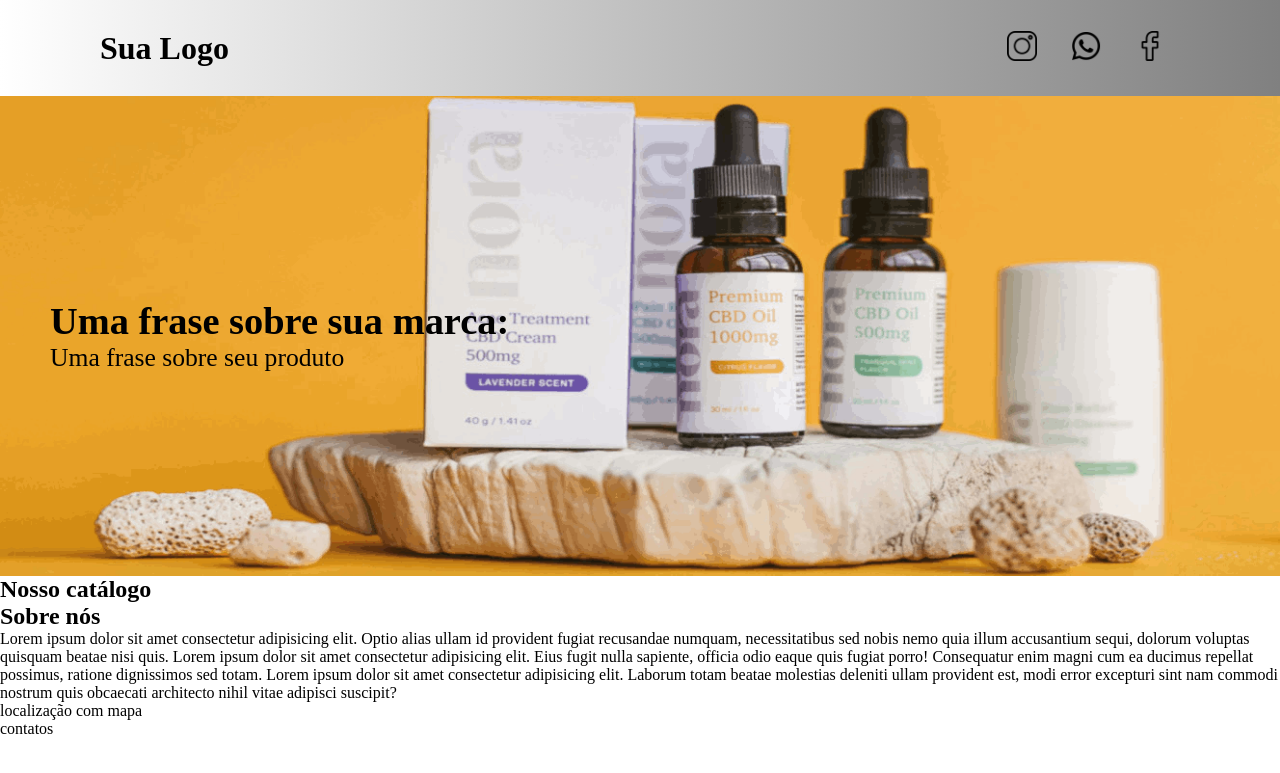
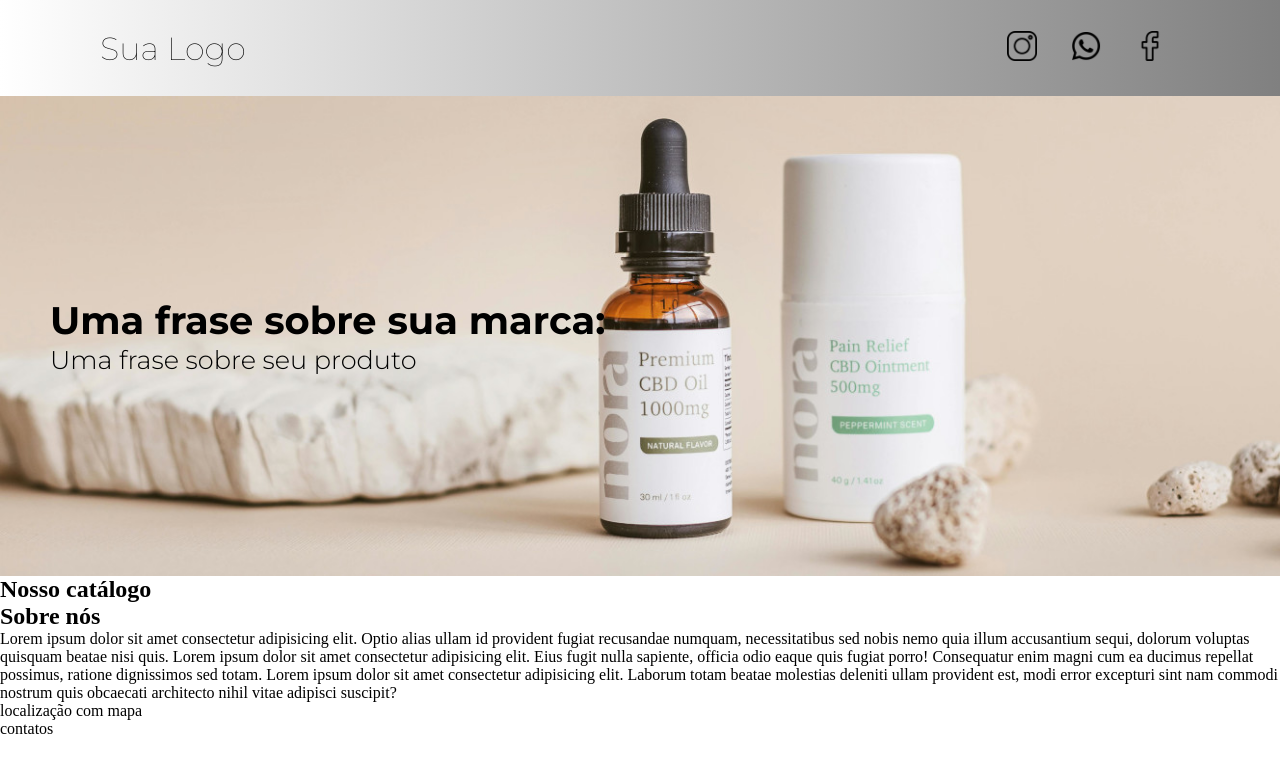
Before and after one commit to HallisonRabelo/Catalogo, a PHP site: page / in a window 1280 px wide. Shown: the top 773 px of the page. Run offline with PHP 8.4, Linux system fonts and the light colour scheme.

Commit message:
ajustando fontes

```diff
--- a/estilos/style.css
+++ b/estilos/style.css
@@ -1,5 +1,5 @@
 @charset "UTF-8";
-
+@import url('https://fonts.googleapis.com/css2?family=Montserrat:ital,wght@0,100..900;1,100..900&display=swap');
 *{
     margin: 0px;
     padding: 0px;
@@ -15,6 +15,8 @@ header{
 }
 header>h1{
     padding: 100px;
+    font-family: "Montserrat", sans-serif;
+    font-weight: 100;
 }
 nav#contatos{
     padding: 100px;
@@ -30,12 +32,14 @@ nav#contatos{
 aside#banner{
     display: flex;
     align-items: center;
-    background-image: url(../imagens/banner.gif);
+    background-image: url(../imagens/banner.jpg);
     background-size: cover;
     width: 100vw;
     height: 60vh;
 }
 #dialogo{
     padding: 50px;
+    font-family: "Montserrat", sans-serif;
+    font-weight: 300;
     font-size: 1.6em;
 }
```
